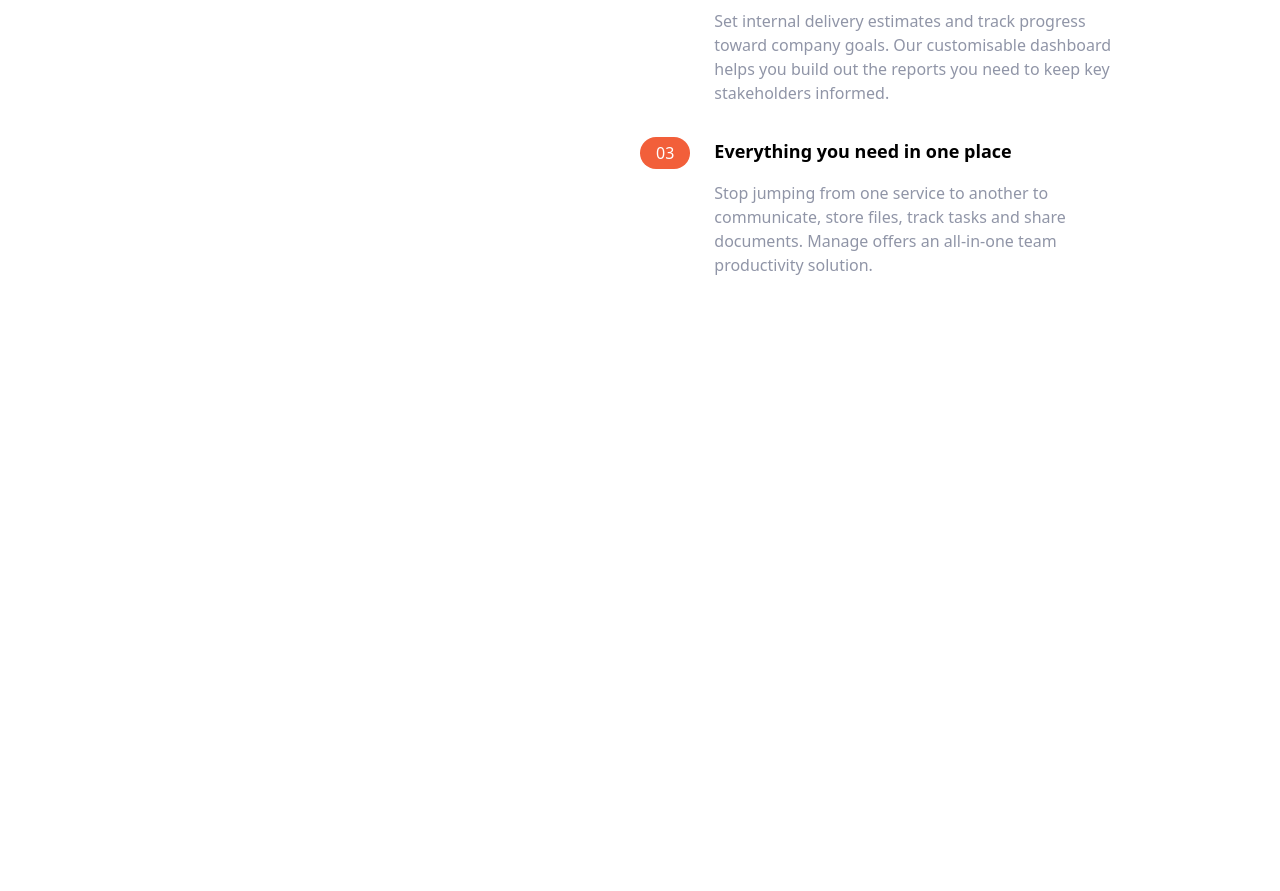
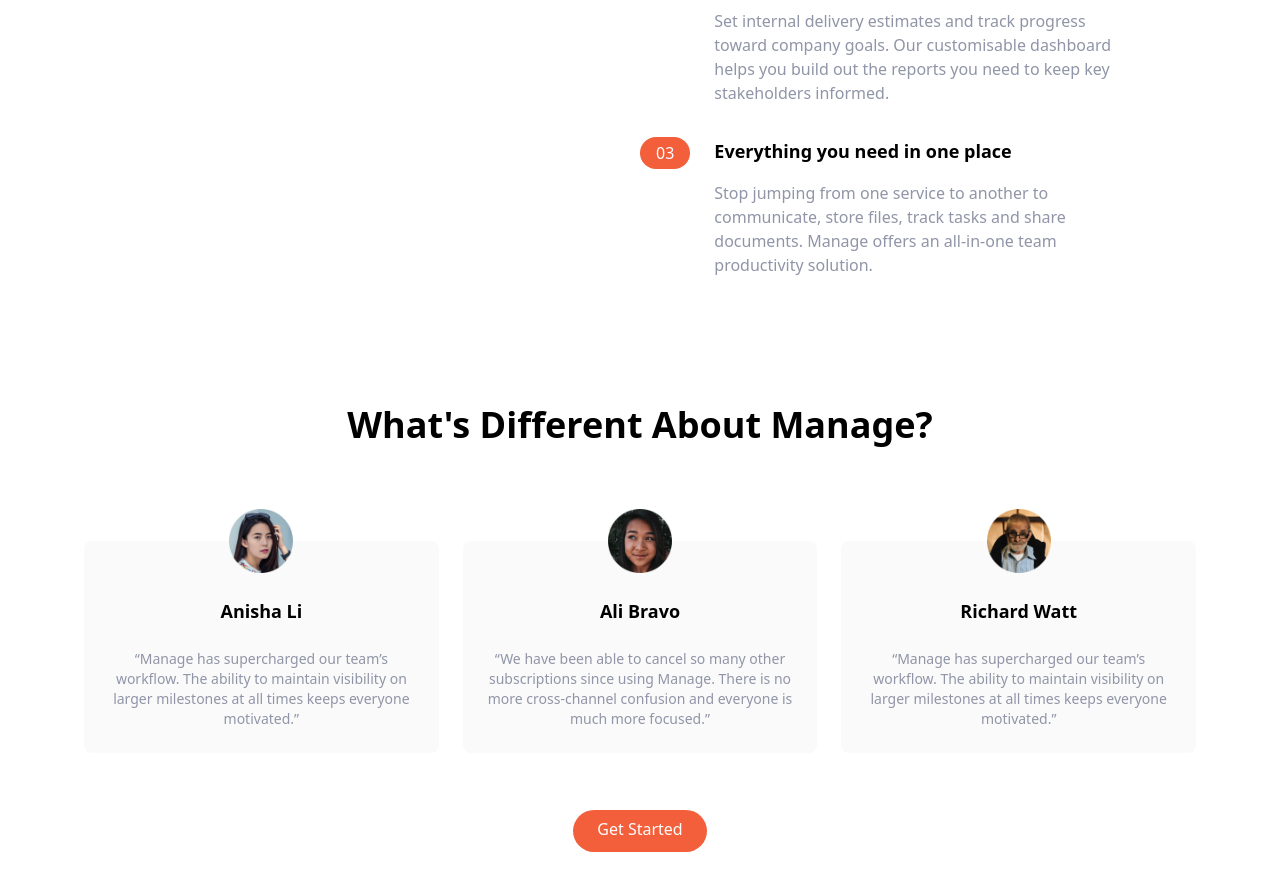
Before and after one commit to ordabool/Tailwind_Demo, a website: page app/src/index.html in a window 1280 px wide. Shown: the part 863-1754 px from the top of the page. Before the commit the page ends 1140 px from the top, so only its background shows below. Drawn offline with nearby package versions, Linux system fonts and the light colour scheme; files that its build step writes are made by us from their sources.

Commit message:
Added testimonials section

```diff
--- a/app/src/index.html
+++ b/app/src/index.html
@@ -127,6 +127,47 @@
 
         </div>
     </section>
+
+    <section id="testimonials">
+        <div class="max-w-6xl px-5 mx-auto mt-32 text-center">
+            <h2 class="text-4xl font-bold text-center">
+                What's Different About Manage?
+            </h2>
+            <div class="flex flex-col mt-24 md:flex-row md:space-x-6">
+                <div class="flex flex-col items-center p-6 space-y-6 rounded-lg bg-veryLightGray md:w-1/3">
+                    <img src="../img/avatar-anisha.png" class="w-16 -mt-14" />
+                    <h5 class="text-lg font-bold"> Anisha Li </h5>
+                    <p class="text-sm text-darkGrayishBlue">
+                        “Manage has supercharged our team’s workflow. The ability to
+                        maintain visibility on larger milestones at all times keeps
+                        everyone motivated.”
+                    </p>
+                </div>
+                <div class="hidden flex-col items-center p-6 space-y-6 rounded-lg bg-veryLightGray md:flex md:w-1/3">
+                    <img src="../img/avatar-ali.png" class="w-16 -mt-14" />
+                    <h5 class="text-lg font-bold"> Ali Bravo </h5>
+                    <p class="text-sm text-darkGrayishBlue">
+                        “We have been able to cancel so many other subscriptions since
+                        using Manage. There is no more cross-channel confusion and
+                        everyone is much more focused.”
+                    </p>
+                </div>
+                <div class="hidden flex-col items-center p-6 space-y-6 rounded-lg bg-veryLightGray md:flex md:w-1/3">
+                    <img src="../img/avatar-richard.png" class="w-16 -mt-14" />
+                    <h5 class="text-lg font-bold"> Richard Watt </h5>
+                    <p class="text-sm text-darkGrayishBlue">
+                        “Manage has supercharged our team’s workflow. The ability to
+                        maintain visibility on larger milestones at all times keeps
+                        everyone motivated.”
+                    </p>
+                </div>
+            </div>
+            <div class="my-16">
+                <a href="#" class="p-3 px-6 pt-2 text-white bg-brightRed rounded-full align-baseline hover:bg-brightRedLight">Get Started</a>
+            </div>
+        </div>
+    </section>
+
 </body>
 </html>
 
```
